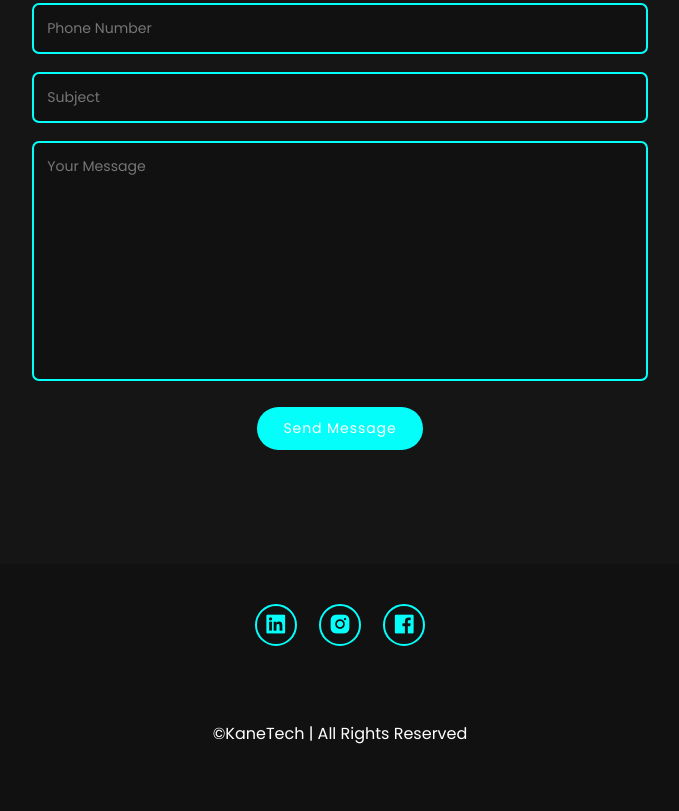
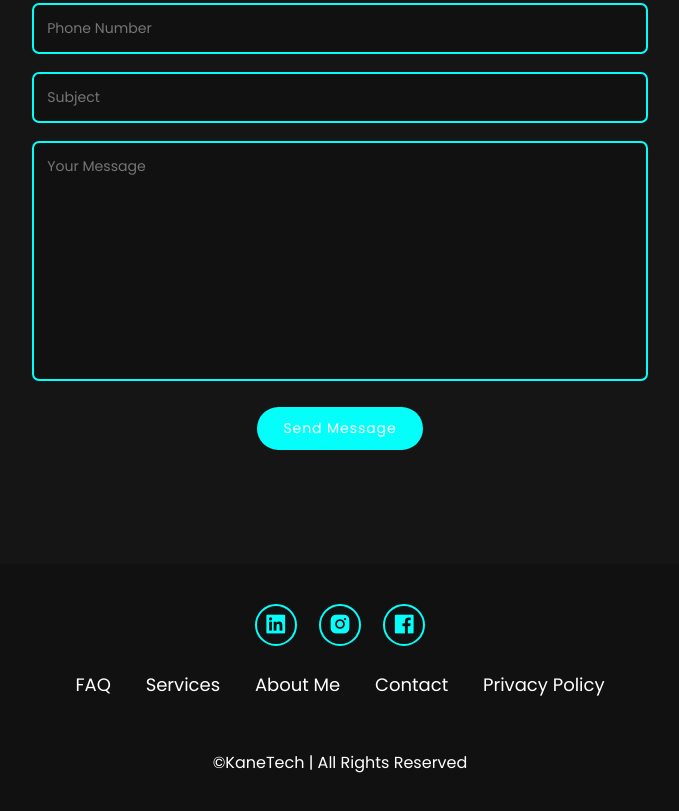
Before and after one commit to enakane21/personal-website, a plain HTML site: page index.html in a window 1280 px wide. Shown: the part 3146-3957 px from the top of the page, without its empty margins (300-979 px from the left). Before the commit the page ends 3932 px from the top, so only its background shows below. Drawn offline with nearby package versions, Linux system fonts and the light colour scheme.

Commit message:
update code again

```diff
--- a/index.html
+++ b/index.html
@@ -138,6 +138,27 @@
             <a href="https://www.facebook.com/ILoveMyWifeLyka/"><i class='bx bxl-facebook-square' ></i></a>
         </div>
 
+        <ul class="list">
+            <li>
+                <a href="#">FAQ</a>
+            </li>
+
+            <li>
+                <a href="#services">Services</a>
+            </li>
+
+            <li>
+                <a href="#about">About Me</a>
+            </li>
+
+            <li>
+                <a href="#contact">Contact</a>
+            </li>
+
+            <li>
+                <a href="#">Privacy Policy</a>
+            </li>
+        </ul>
 
         <p class="copyright">
             ©KaneTech | All Rights Reserved
```
